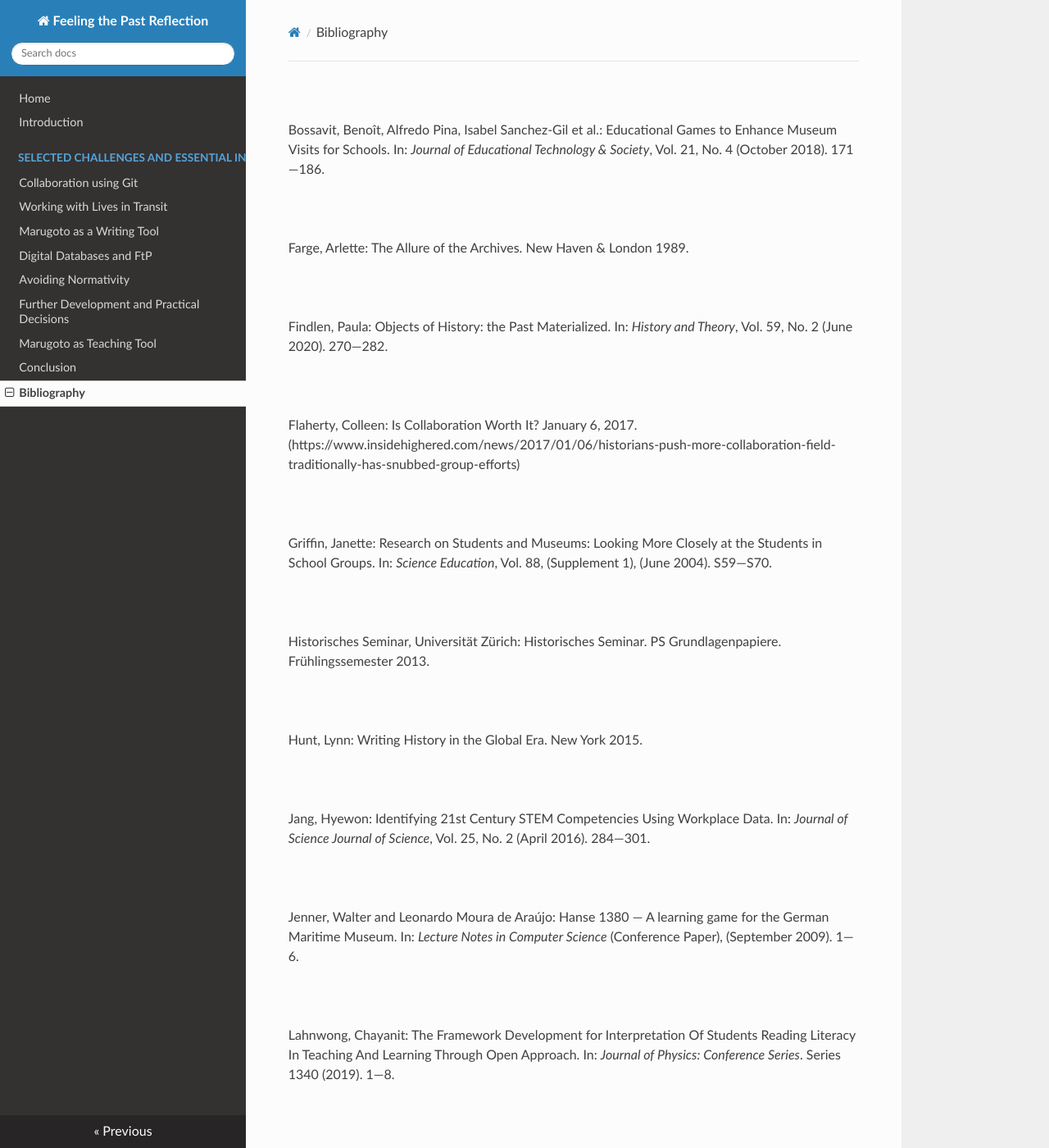
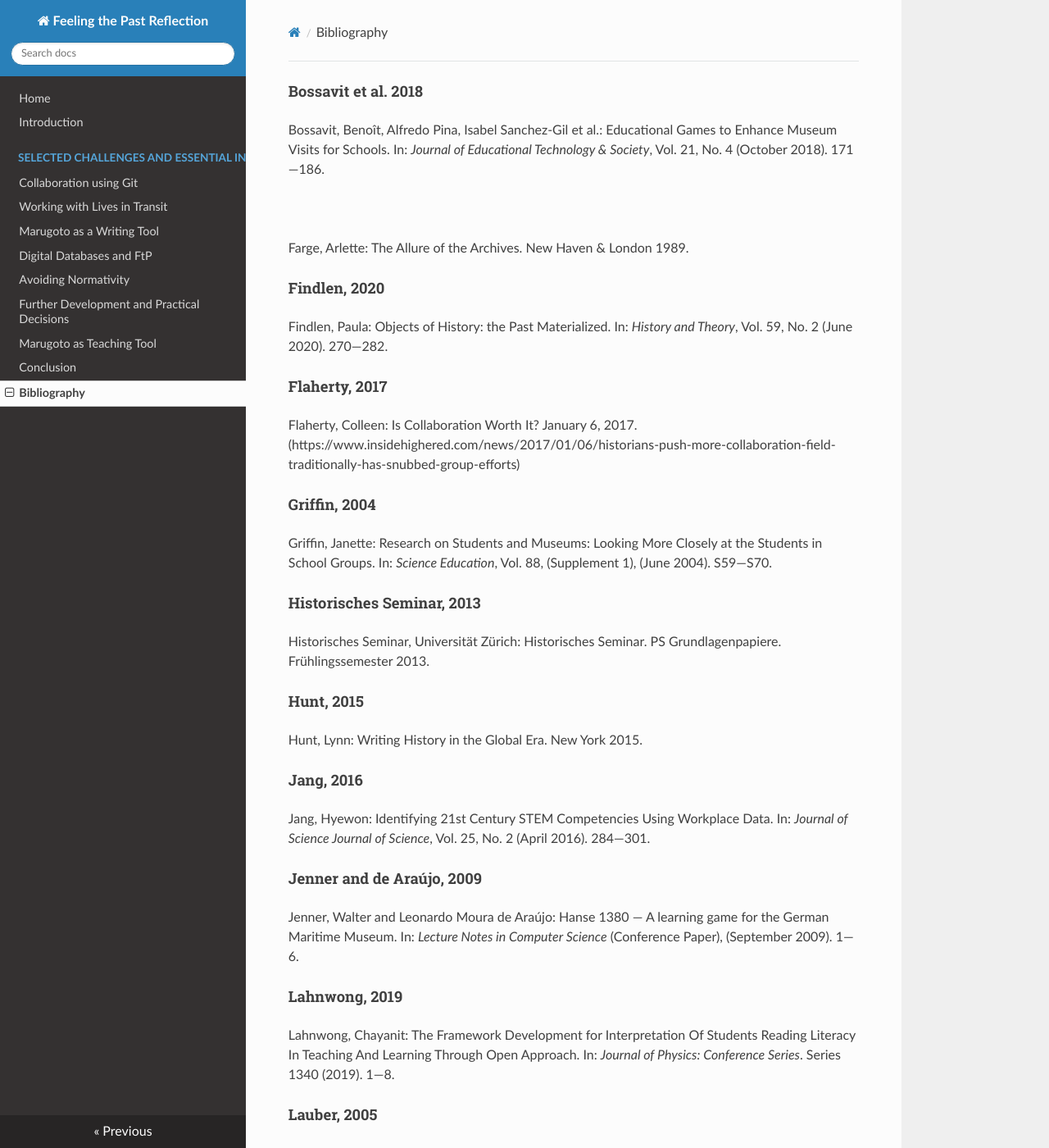
Before and after one commit to henokemp/university-work, an MkDocs documentation site: the page built from docs/bibliography.md, in a window 1280 px wide and 1400 px high. Shown: the whole window at 82% size. Built offline with MkDocs 1.6.1, drawn with Linux system fonts in a browser that asks for light colours; nearby versions of some CDN libraries; some of the changed text lies outside the part shown.

Commit message:
removed stylesheet hidden

```diff
--- a/docs/bibliography.md
+++ b/docs/bibliography.md
@@ -1,5 +1,3 @@
-<link rel="stylesheet" href="data:text/css,h4%20%7B%20visibility%3A%20hidden%20%7D" />
-
 #### Bossavit et al. 2018
 Bossavit, Benoît, Alfredo Pina, Isabel Sanchez-Gil et al.: Educational Games to Enhance Museum Visits for Schools. In: *Journal of Educational Technology & Society*, Vol. 21, No. 4 (October 2018). 171—186.
 
```
